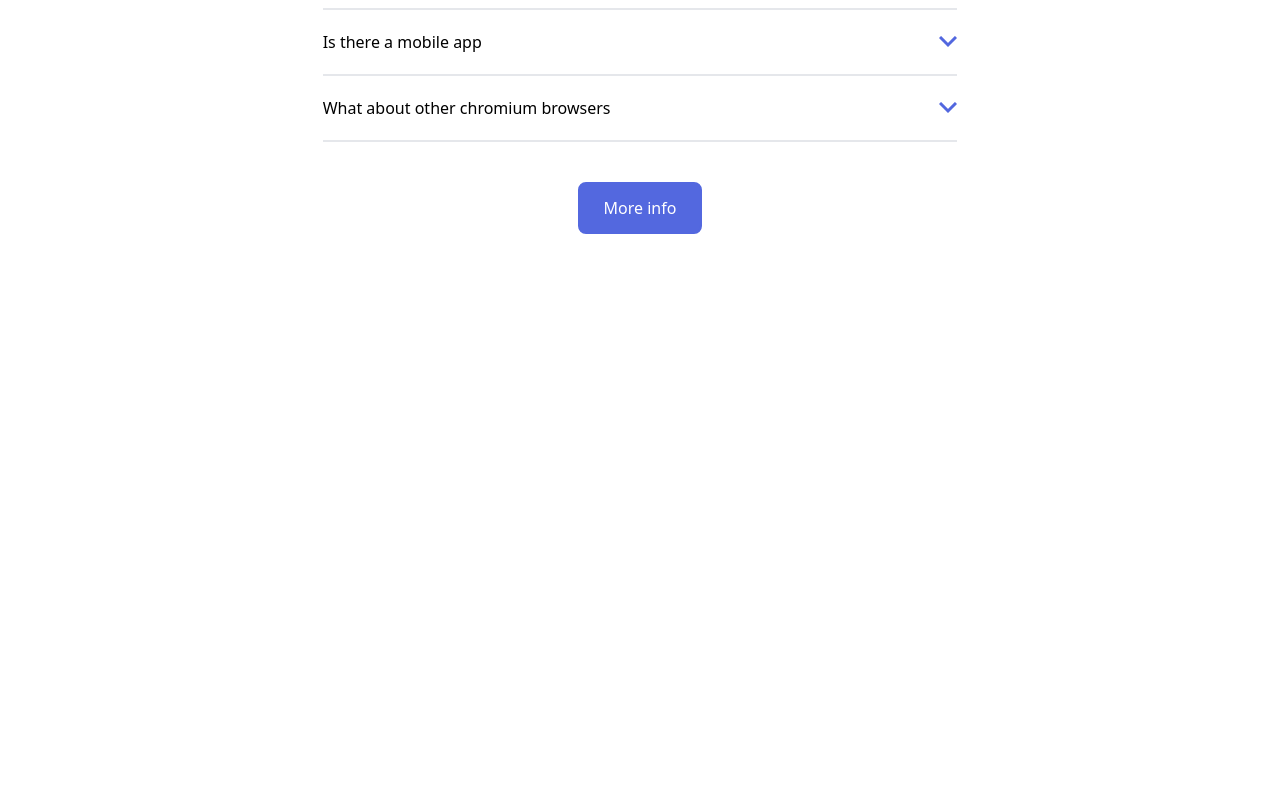
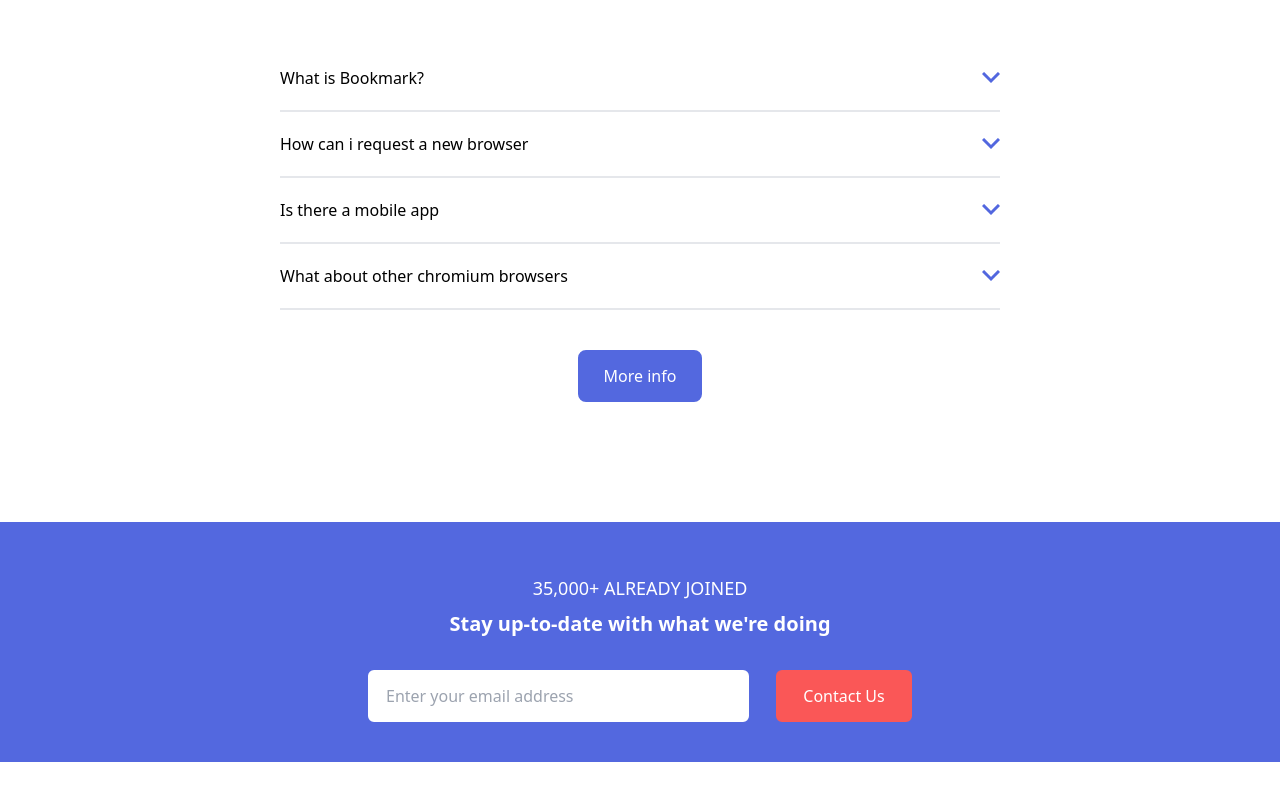
Before and after one commit to UtkuKaanArasan/bookmark-landing-page, a React (Create React App) app: page / in a window 1280 px wide. Shown: the part 2471-3271 px from the top of the page. Before the commit the page ends 2857 px from the top, so only its background shows below. Built offline with nearby package versions, Linux system fonts and the light colour scheme.

Commit message:
Join part done

```diff
--- a/src/App.tsx
+++ b/src/App.tsx
@@ -8,15 +8,17 @@
 import Features from './components/Features/Features';
 import Downloads from './components/Downloads/Downloads';
 import Faq from './components/Faq/Faq';
+import Join from './components/Join/Join';
 
 function App() {
   return (
-    <div className="App px-8 py-4 md:px-12 md:py-6 lg:px-18 xl:px-24 2xl:px-30">
+    <div className="App py-4 md:py-6">
       <Navbar />
       <Hero />
       <Features />
       <Downloads />
       <Faq />
+      <Join />
     </div>
   );
 }
--- a/src/components/Downloads/Downloads.tsx
+++ b/src/components/Downloads/Downloads.tsx
@@ -9,7 +9,7 @@
 
 const Downloads: FC = () => {
     return (
-        <div className="my-32 pb-8 md:px-8 lg:px-16">
+        <div className="my-24 pb-8 px-6 md:px-12 lg:px-18 xl:px-24 2xl:px-30">
             <h1 className="text-2xl font-bold m-3 lg:px-32">
                 Download the extension
             </h1>
--- a/src/components/Faq/Faq.tsx
+++ b/src/components/Faq/Faq.tsx
@@ -5,7 +5,7 @@
 
 const Faq: FC = () => {
     return (
-        <div className="my-32 md:px-8 lg:px-16">
+        <div className="my-24 px-6 py-4 md:px-12 md:py-6 lg:px-18 xl:px-24 2xl:px-30">
             <h1 className="text-3xl font-bold m-3 lg:px-32">Frequently Asked Questions</h1>
             <p className="text-slate-400 m-3 pb-6 md:px-24 lg:px-32">Here are some of our FAQs. If you have any other questions you'd like answered please feel free to email us.</p>
             <Accordion />
--- a/src/components/Features/Features.tsx
+++ b/src/components/Features/Features.tsx
@@ -22,7 +22,7 @@
     }
 
     return (
-        <div className="my-32 md:px-8 lg:px-16">
+        <div className="my-24 px-6 py-4 md:px-12 md:py-6 lg:px-18 xl:px-24 2xl:px-30">
             <div className="flex flex-col items-center">
                 <h1 className="text-3xl font-semibold p-4 md:text-center">Features</h1>
                 <p className="text-slate-400 mt-2 mb-10 md:w-2/3 lg:w-1/3">Our aim is to make it quick and easy for you to access your favorite websites. Your bookmarks sync between your devices so you can access them on the go.</p>
--- a/src/components/Hero/Hero.tsx
+++ b/src/components/Hero/Hero.tsx
@@ -5,7 +5,7 @@
 
 const Hero: FC = () => {
     return (
-        <div className="mb-10 md:flex md:items-center md:flex-row-reverse md:text-left md:px-8 lg:px-16">
+        <div className="mb-10 md:flex md:items-center md:flex-row-reverse md:text-left px-6 py-4 md:px-12 md:py-6 lg:px-18 xl:px-24 2xl:px-30">
             <div className="md:w-4/5 m-4">
                 <img src={image} alt="Hero banner" />
                 {/* Background object will be here */}
--- /dev/null
+++ b/src/components/Join/Join.tsx
@@ -0,0 +1,77 @@
+import { FC, useState } from "react";
+
+const Join: FC = () => {
+
+    const [email, setEmail] = useState<string>('');
+    const [error, setError] = useState<boolean>(false);
+
+    /* I dont use type checking in events(e) because typescript creates
+    problems everytime */
+    function inputHandler(e: any) {
+        setEmail(e.target.value)
+    };
+
+    function errorHandler(e: any) {
+        e.preventDefault();
+        e.stopPropagation();
+        setError(true);
+    };
+
+    function submitHandler(e:any) {
+        e.preventDefault()
+        alert(`Email submitted: ${email}`)
+        setEmail('')
+        e.target[0].value = ''
+    }
+
+    return (
+        <div className="
+        my-24 pt-12 pb-6 px-6 md:px-12 lg:px-18 xl:px-24 2xl:px-30
+        bg-Soft-blue text-white
+        flex flex-col justify-center items-center
+        ">
+            <div className="w-11/12 md:w-2/3 lg:w-1/2">
+                <h2 className="text-lg py-1">
+                    35,000+ ALREADY JOINED
+                </h2>
+                <h1 className="text-xl font-semibold mt-1 mb-4">
+                    Stay up-to-date with what we're doing
+                </h1>
+                <form
+                    className="lg:flex lg:justify-between lg:items-center"
+                    onSubmit={submitHandler}
+                >
+                    <div className={error === true ?
+                        'border-2 border-Soft-red rounded-md bg-Soft-red lg:w-[70%]'
+                        :
+                        'lg:w-[70%]'
+                    }>
+                        <input
+                            className="px-4 py-3 border-2 border-white rounded-md text-black w-full"
+                            type="email"
+                            placeholder="Enter your email address"
+                            onChange={inputHandler}
+                            onInvalid={errorHandler}
+                            required
+                        />
+                        {
+                            error === true ?
+                                <div className="italic text-left py-0.5">Whoops, make sure it's an email</div>
+                                :
+                                null
+                        }
+                    </div>
+                    <div className="lg:w-1/4">
+                        <button
+                            className="w-full p-3 my-4 bg-Soft-red border-2 border-Soft-red rounded-md hover-hover:hover:bg-white hover-hover:hover:text-Soft-red"
+                            type="submit">
+                            Contact Us
+                        </button>
+                    </div>
+                </form>
+            </div>
+        </div>
+    )
+}
+
+export default Join;
--- a/src/components/Navbar/Navbar.tsx
+++ b/src/components/Navbar/Navbar.tsx
@@ -12,7 +12,7 @@
     const [isOpen, setIsOpen] = useState<boolean>(false);
 
     return (
-        <nav className="flex justify-between items-center mt-5 mb-10 md:px-8 lg:px-16">
+        <nav className="flex justify-between items-center mt-5 mb-10 px-6 py-4 md:px-12 md:py-6 lg:px-18 xl:px-24 2xl:px-30">
             <div className="md:1/4 lg:w-1/3 mx-2">
                 {isOpen === false ? <img src={logo} alt="logo" /> : null }
             </div>
```
